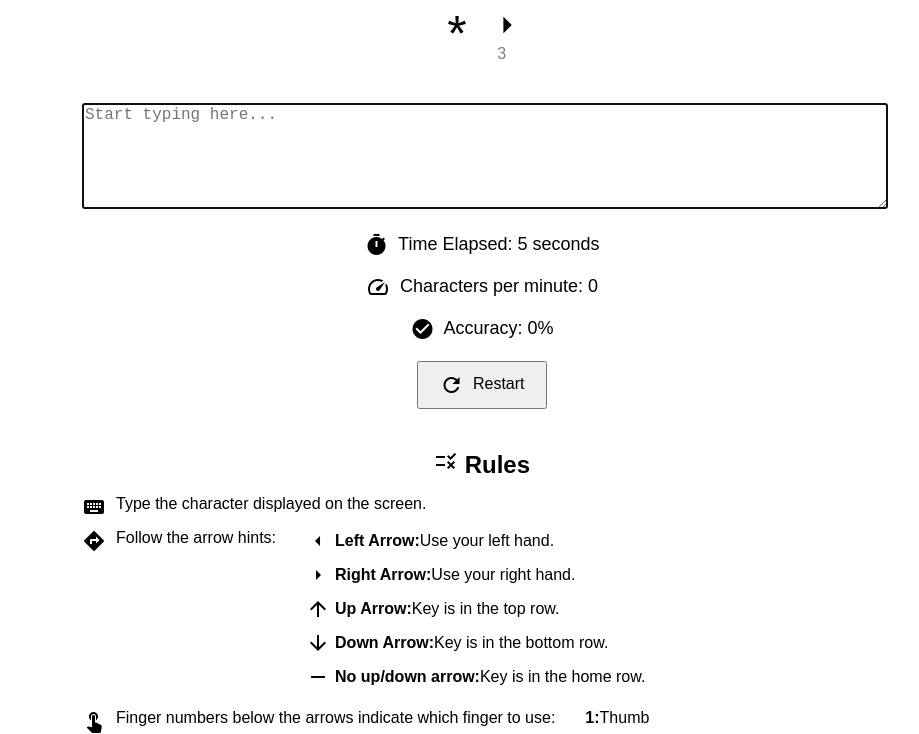
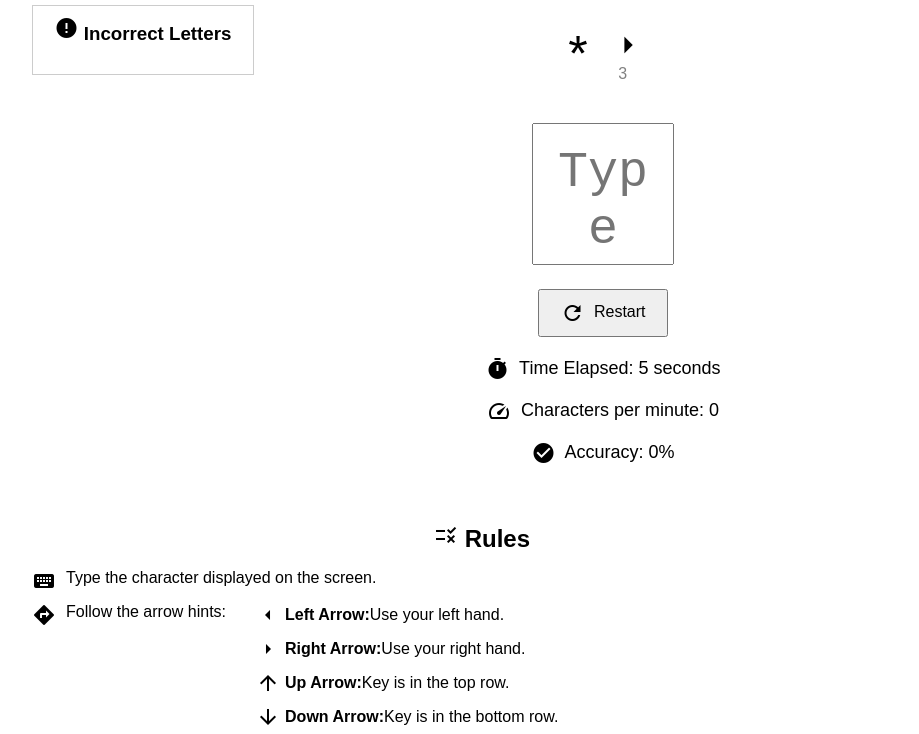
Before and after one commit to QuantQi/Improve-your-Typing-speed, a plain HTML site: page index.html in a window 1280 px wide. Shown: the part 93-827 px from the top of the page, without its empty margins (158-1077 px from the left). Drawn offline with Linux system fonts and the light colour scheme.

Commit message:
displays wrond typed characters

```diff
--- a/index.html
+++ b/index.html
@@ -10,6 +10,15 @@
 </head>
 <body>
     <h1>Typing Speed Test</h1>
+    <div id="mainContainer">
+        <!-- Incorrect Letters Pane -->
+        <div id="incorrectPane">
+            <h3><i class="material-icons">error</i> Incorrect Letters</h3>
+            <div id="incorrectLetters"></div>
+        </div>
+
+        <!-- Typing Area -->
+        <div id="typingArea">
             <div id="textToType">
                 <div class="arrow-container">
                     <i class="material-icons arrow" id="leftArrow"></i>
@@ -23,23 +32,24 @@
                     <span class="finger" id="rightFinger"></span>
                 </div>
             </div>
-    <textarea id="userInput" placeholder="Start typing here..." maxlength="1"></textarea>
+            <textarea id="userInput" placeholder="Type here..." maxlength="1"></textarea>
+
+            <!-- Restart Button (Always Displayed) -->
+            <button id="restartButton"><i class="material-icons">refresh</i> Restart</button>
 
             <div id="feedback" class="feedback">
                 <p><i class="material-icons">timer</i> Time Elapsed: <span id="timeElapsed">0</span> seconds</p>
                 <p><i class="material-icons">speed</i> Characters per minute: <span id="cpm">0</span></p>
                 <p><i class="material-icons">check_circle</i> Accuracy: <span id="accuracy">0</span>%</p>
             </div>
-
-    <!-- Moved the restart button here to keep it always displayed -->
-    <button id="restartButton"><i class="material-icons">refresh</i> Restart</button>
+        </div>
+    </div>
 
     <div id="finalResults" class="hidden">
         <h2><i class="material-icons">assessment</i> Final Results</h2>
         <p><i class="material-icons">timer</i> Time: <span id="finalTimeElapsed">0</span> seconds</p>
         <p><i class="material-icons">speed</i> Characters per minute: <span id="finalCpm">0</span></p>
         <p><i class="material-icons">check_circle</i> Accuracy: <span id="finalAccuracy">0</span>%</p>
-        <!-- Removed the restart button from here -->
     </div>
 
     <!-- Rules and Finger Conventions -->
--- a/script.js
+++ b/script.js
@@ -40,6 +40,7 @@ let currentCharIndex = 0;
 let startTime, interval;
 let correctCharsTyped = 0;
 let totalCharsTyped = 0;
+let incorrectChars = [];
 
 const textToTypeElement = document.getElementById('character');
 const leftArrow = document.getElementById('leftArrow');
@@ -73,6 +74,8 @@ function startTest() {
     interval = setInterval(updateTime, 100);
     correctCharsTyped = 0;
     totalCharsTyped = 0;
+    incorrectChars = [];
+    updateIncorrectLettersPane();
     displayNextCharacter();
 }
 
@@ -101,7 +104,11 @@ function handleInput(event) {
         userInput.value = '';
         displayNextCharacter();
     } else {
+        // Incorrect character
         userInput.value = '';
+        flashRed();
+        incorrectChars.push(typedChar || '[Space]');
+        updateIncorrectLettersPane();
     }
 
     updateFeedback();
@@ -190,3 +197,15 @@ function getFingerNumber(char) {
     }
     return ""; // If not found
 }
+
+function flashRed() {
+    userInput.classList.add('flash-red');
+    setTimeout(() => {
+        userInput.classList.remove('flash-red');
+    }, 1000); // Flash red for 1 second
+}
+
+function updateIncorrectLettersPane() {
+    const incorrectLettersElement = document.getElementById('incorrectLetters');
+    incorrectLettersElement.innerText = incorrectChars.join(' ');
+}
--- a/style.css
+++ b/style.css
@@ -1,13 +1,43 @@
 body {
     font-family: Arial, sans-serif;
     padding: 20px;
-    max-width: 800px;
+    max-width: 900px;
     margin: auto;
-    text-align: center;
 }
 
 h1 {
     margin-bottom: 20px;
+    text-align: center;
+}
+
+#mainContainer {
+    display: flex;
+    flex-direction: row;
+    justify-content: center;
+    align-items: flex-start;
+}
+
+#incorrectPane {
+    width: 200px;
+    margin-right: 20px;
+    border: 1px solid #ccc;
+    padding: 10px;
+}
+
+#incorrectPane h3 {
+    margin-top: 0;
+    text-align: center;
+}
+
+#incorrectLetters {
+    font-size: 24px;
+    color: red;
+    word-wrap: break-word;
+}
+
+#typingArea {
+    flex: 1;
+    text-align: center;
 }
 
 #textToType {
@@ -41,10 +71,21 @@ h1 {
 }
 
 textarea {
-    width: 100%;
+    width: 100px;
     height: 100px;
-    font-size: 16px;
+    font-size: 50px;
+    text-align: center;
     margin-top: 20px;
+    padding: 20px;
+    resize: none;
+}
+
+textarea:focus {
+    outline: none;
+}
+
+.flash-red {
+    background-color: red;
 }
 
 .feedback {
@@ -63,6 +104,7 @@ textarea {
 
 #finalResults {
     margin-top: 20px;
+    text-align: center;
 }
 
 #finalResults i.material-icons {
@@ -112,16 +154,11 @@ textarea {
 button#restartButton {
     font-size: 16px;
     padding: 10px 20px;
-    margin-top: 20px;
+    margin: 20px auto;
+    display: block;
 }
 
 button#restartButton i.material-icons {
     vertical-align: middle;
     margin-right: 5px;
 }
-#restartButton {
-    font-size: 16px;
-    padding: 10px 20px;
-    margin: 20px auto;
-    display: block;
-}
```
Lines whose indentation alone changed are shown as unchanged.
